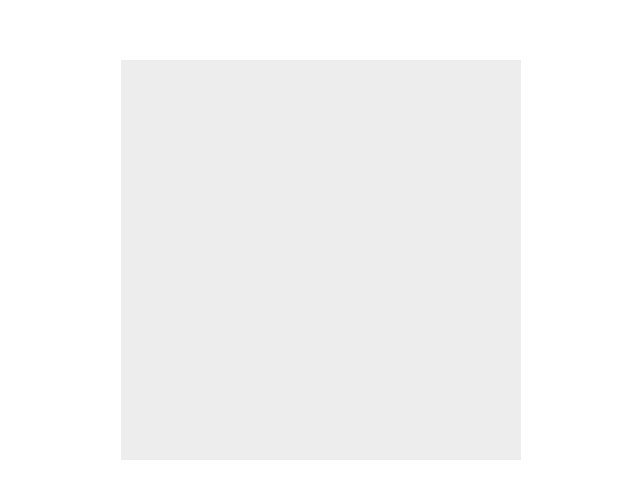
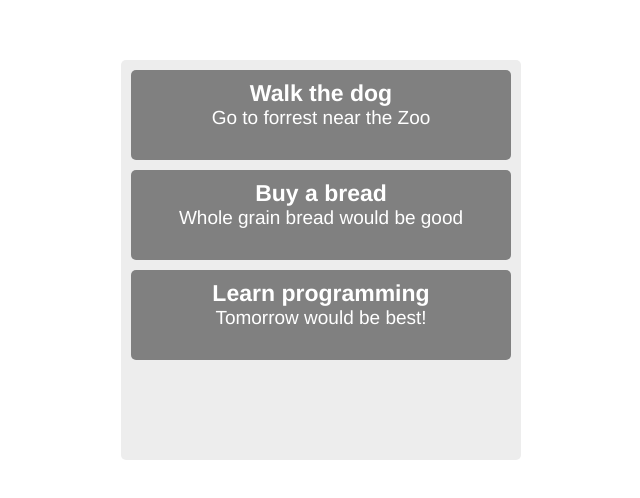
Before and after one commit to Jerga99/vue-todo, a Vue app: page / in a window 1280 px wide. Shown: the top 498 px of the page, without its empty margins (319-959 px from the left). Built offline with nearby package versions, Linux system fonts and the light colour scheme.

Commit message:
26 Add Todo item + Styings

```diff
--- a/src/App.vue
+++ b/src/App.vue
@@ -4,7 +4,38 @@
   <div id="app">
     <div class="todo-wrapper">
       <div class="todo-container">
-
+        <div clas="todo-list">
+          <div class="todo-item">
+            <div class="todo-item-content">
+              <div class="todo-item-content-title">
+                Walk the dog
+              </div>
+              <div class="todo-item-content-description">
+                Go to forrest near the Zoo
+              </div>
+            </div>
+          </div>
+          <div class="todo-item">
+            <div class="todo-item-content">
+              <div class="todo-item-content-title">
+                Buy a bread
+              </div>
+              <div class="todo-item-content-description">
+                Whole grain bread would be good
+              </div>
+            </div>
+          </div>
+          <div class="todo-item">
+            <div class="todo-item-content">
+              <div class="todo-item-content-title">
+                Learn programming
+              </div>
+              <div class="todo-item-content-description">
+                Tomorrow would be best!
+              </div>
+            </div>
+          </div>
+        </div>
       </div>
     </div>
   </div>
@@ -50,6 +81,25 @@ export default {
   width: 400px;
   min-height: 400px;
   background-color: #ededed;
+  border-radius: 5px;
+}
+
+.todo-item {
+  background-color: gray;
+  min-height: 70px;
+  margin: 10px;
+  padding: 10px;
+  color: white;
+  border-radius: 5px;
+  font-size: 23px;
+}
+
+.todo-item-content-title {
+  font-weight: bold;
+}
+
+.todo-item-content-description {
+  font-size: 19px;
 }
 
 
```
